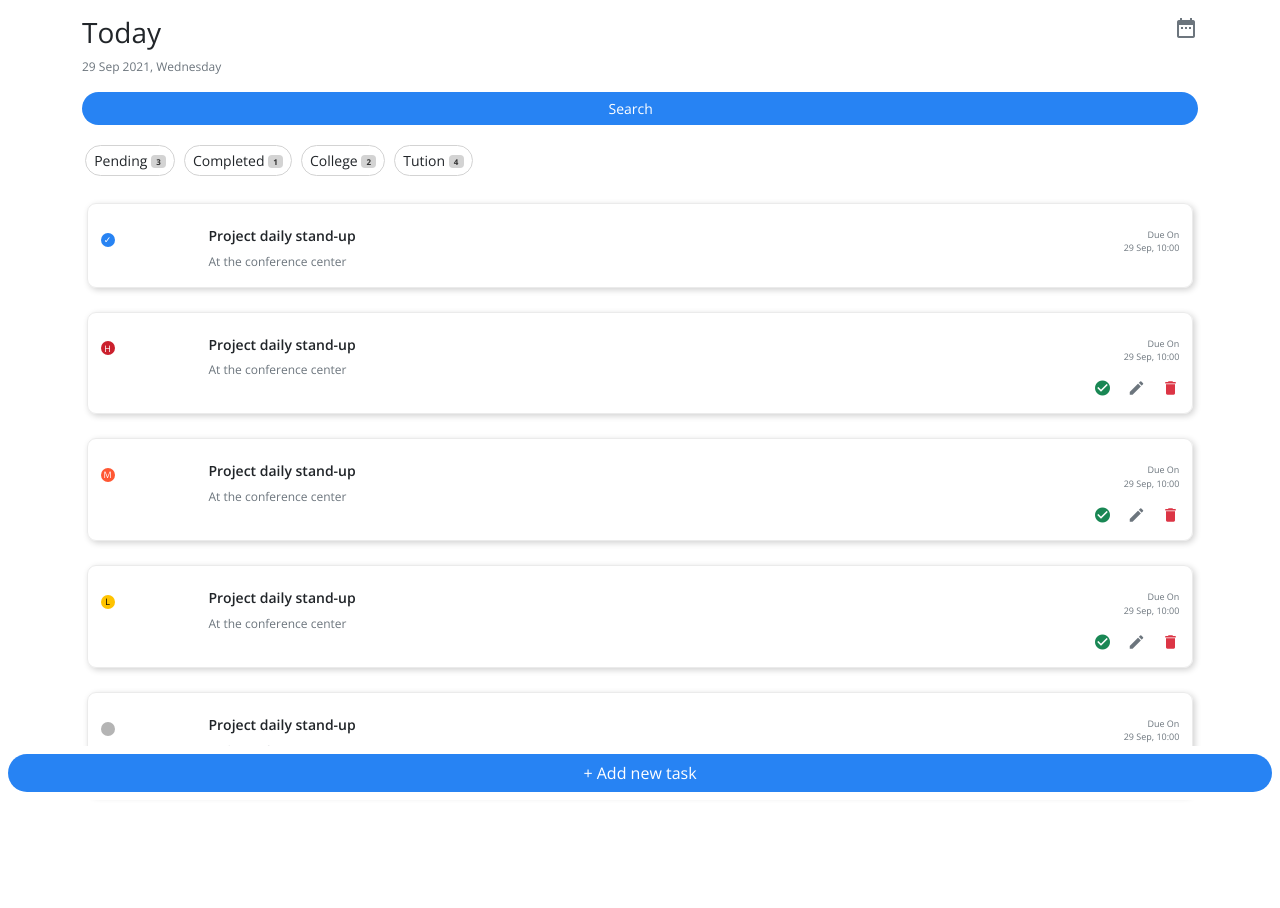
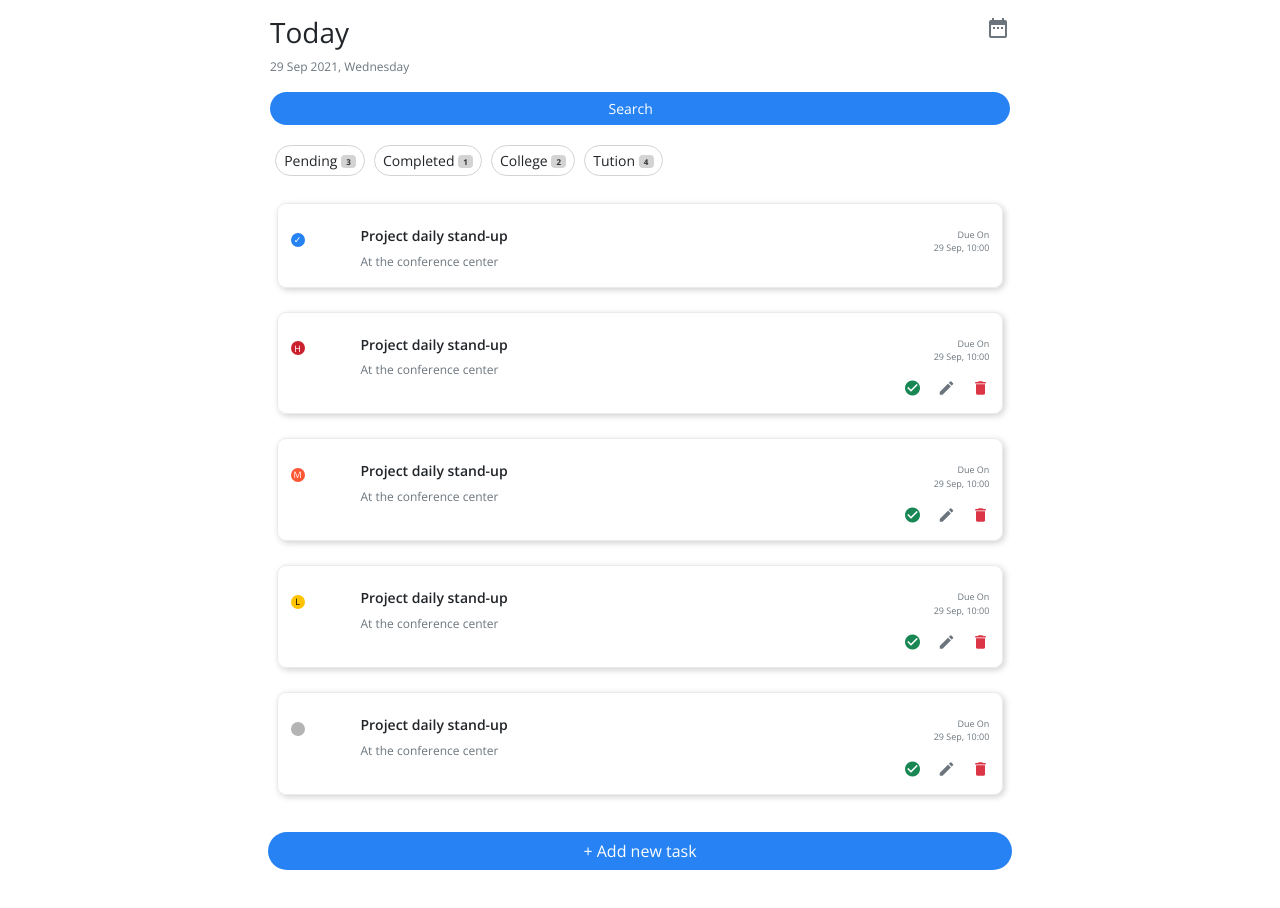
Before and after one commit to samvaidya961/js, a browser extension: page TaskPlanner/index.html in a window 1280 px wide. Before the commit the page ends 872 px from the top, so only its background shows below. Drawn offline with nearby package versions, Linux system fonts and the light colour scheme.

Commit message:
Add files via upload

```diff
--- a/TaskPlanner/index.html
+++ b/TaskPlanner/index.html
@@ -21,7 +21,7 @@
 <body>
 
 
-    <div class="container sticky-top bg-white pb-2">
+    <div class=" appheadcont container sticky-top bg-white pb-2">
         <div class="apphead">
             <div class="appheadpart">
                 <div class="appheadpart-item">
@@ -309,10 +309,12 @@
         </div>
     </div>
 
+    <section>
+        <div class="addtaskcont">
+            <button class="btn" data-bs-toggle="offcanvas" data-bs-target="#addtask">+ Add new task</button>
+        </div>
+    </section>
 
-    <div class="addtaskcont">
-        <button class="btn" data-bs-toggle="offcanvas" data-bs-target="#addtask">+ Add new task</button>
-    </div>
 
     <!-- modal for adding task starts-->
     <div class="offcanvas offcanvas-bottom modal-addtask" data-bs-scroll="true" tabindex="-1" id="addtask">
@@ -326,7 +328,8 @@
                 </div>
                 <div class="addtask-form">
 
-                    <textarea rows="2" class="form-control form-control-sm" placeholder="Type to add task description ..."></textarea>
+                    <textarea rows="2" class="form-control form-control-sm"
+                        placeholder="Type to add task description ..."></textarea>
                 </div>
 
                 <div class="addcategory">
--- a/TaskPlanner/style.css
+++ b/TaskPlanner/style.css
@@ -199,3 +199,23 @@ p {
   padding-left: 1rem;
   padding-right: 1rem;
 }
+
+@media only screen and (min-device-width: 800px) and (max-device-width: 1500px) {
+  section {
+    padding-left: 260px;
+    padding-right: 260px;
+  }
+  .addtaskcont {
+    position: relative;
+  }
+  .appheadcont {
+    padding-left: 200px;
+    padding-right: 200px;
+  }
+  span:hover {
+    cursor: pointer;
+  }
+  .modal-sidebar {
+    width: 20vw;
+  }
+}
```
